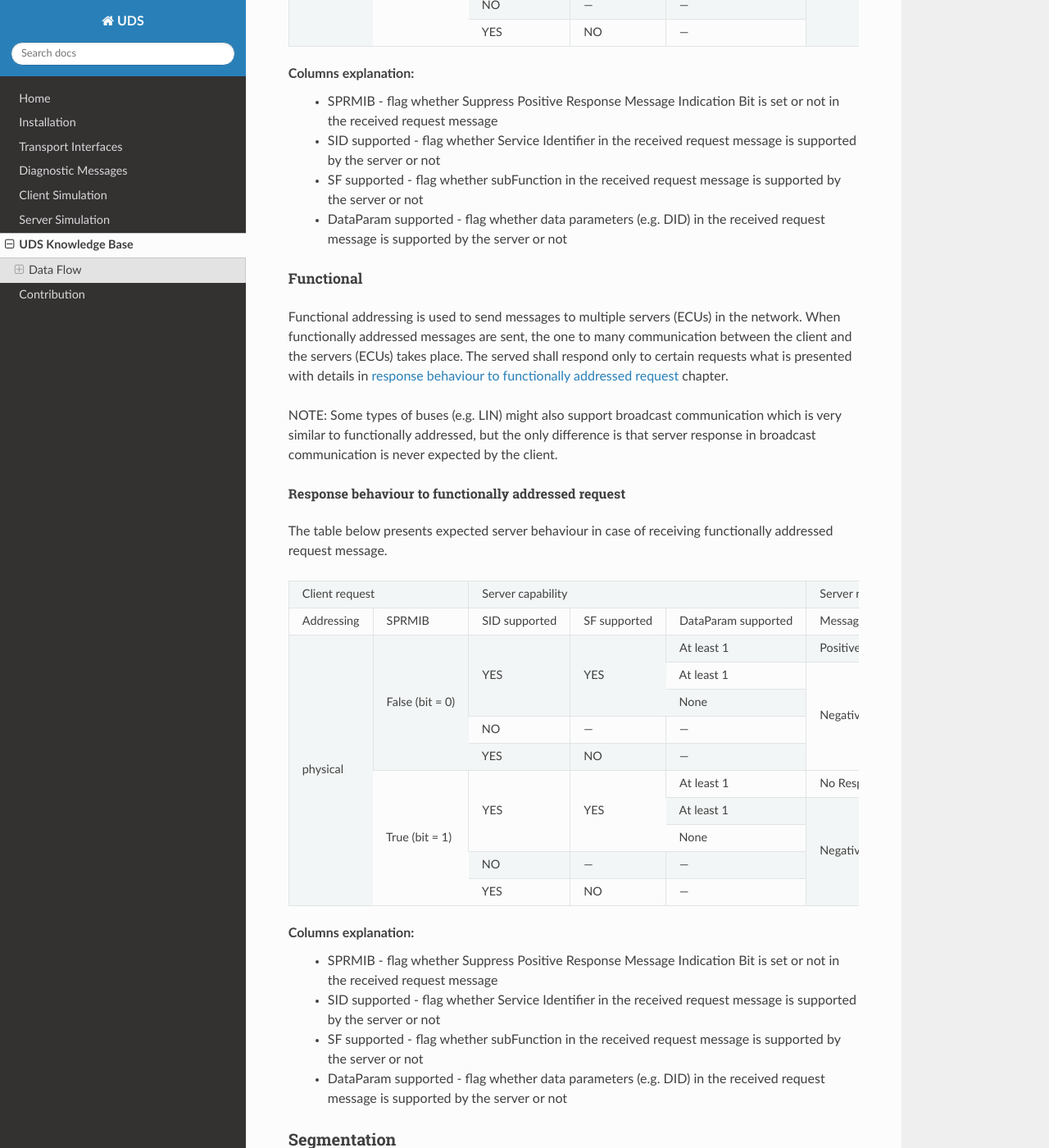
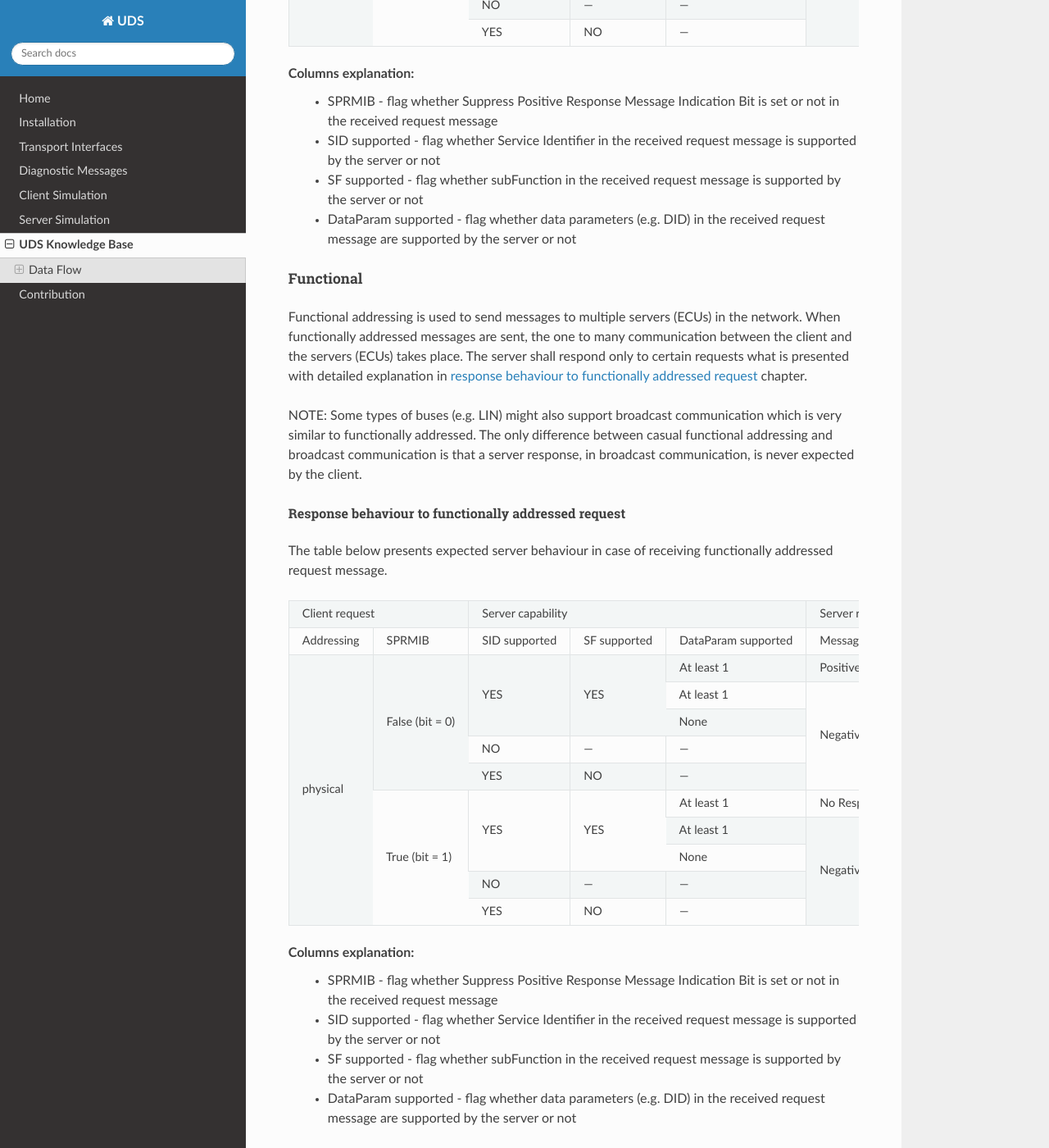
Before and after one commit to mdabrowski1990/uds, a Sphinx documentation site: the page built from docs/source/pages/knowledge_base.rst, in a window 1280 px wide and 1400 px high, scrolled down 1305 px. Shown: the whole window at 82% size. Built offline with Sphinx 7.4.7 and the Read the Docs theme 2.0.0, drawn with Linux system fonts in a browser that asks for light colours; some of the changed text lies outside the part shown.

Commit message:
Update knowledge_base.rst
review docs

```diff
--- a/docs/source/pages/knowledge_base.rst
+++ b/docs/source/pages/knowledge_base.rst
@@ -27,7 +27,7 @@
 Physical addressing is used to send a dedicated message to a certain server (ECU).
 When physically addressed messages are sent, the direct (point-to-point) communication between the client and
 the server takes place. The server shall respond to physically addressed request unless the request contains
-an information that response is not required what is presented with details in
+an information that response is not required what is presented with detailed explanation in
 `response behaviour to physically addressed request`_ chapter.
 
 NOTE: You do not need a direct physical connection between the client and the server to have physically addressed
@@ -67,7 +67,7 @@
  - SPRMIB - flag whether Suppress Positive Response Message Indication Bit is set or not in the received request message
  - SID supported - flag whether Service Identifier in the received request message is supported by the server or not
  - SF supported - flag whether subFunction in the received request message is supported by the server or not
- - DataParam supported - flag whether data parameters (e.g. DID) in the received request message is supported by
+ - DataParam supported - flag whether data parameters (e.g. DID) in the received request message are supported by
    the server or not
 
 
@@ -75,11 +75,12 @@
 ..........
 Functional addressing is used to send messages to multiple servers (ECUs) in the network.
 When functionally addressed messages are sent, the one to many communication between the client and
-the servers (ECUs) takes place. The served shall respond only to certain requests what is presented with details in
-`response behaviour to functionally addressed request`_ chapter.
+the servers (ECUs) takes place. The server shall respond only to certain requests what is presented with detailed
+explanation in `response behaviour to functionally addressed request`_ chapter.
 
 NOTE: Some types of buses (e.g. LIN) might also support broadcast communication which is very similar to functionally
-addressed, but the only difference is that server response in broadcast communication is never expected by the client.
+addressed. The only difference between casual functional addressing and broadcast communication is that a server
+response, in broadcast communication, is never expected by the client.
 
 Response behaviour to functionally addressed request
 ~~~~~~~~~~~~~~~~~~~~~~~~~~~~~~~~~~~~~~~~~~~~~~~~~~~~
@@ -115,7 +116,7 @@
  - SPRMIB - flag whether Suppress Positive Response Message Indication Bit is set or not in the received request message
  - SID supported - flag whether Service Identifier in the received request message is supported by the server or not
  - SF supported - flag whether subFunction in the received request message is supported by the server or not
- - DataParam supported - flag whether data parameters (e.g. DID) in the received request message is supported by
+ - DataParam supported - flag whether data parameters (e.g. DID) in the received request message are supported by
    the server or not
 
 
@@ -125,8 +126,9 @@
 Network Protocol Data Unit
 ''''''''''''''''''''''''''
 Network Protocol Data Unit (N_PDU) is a single packet which is transmitted during segmentation_ process of
-a `diagnostic service`_. Each `diagnostic service`_ consists of at least one N_PDU. There exists some N_PDUs which
-does not carry any `diagnostic service`_ data as they are used to control flow of other packets (e.g. Flow Control).
+a `diagnostic service`_. Each `diagnostic service`_ consists of at least one N_PDU. There are some N_PDUs which
+does not carry any `diagnostic service`_ data as they are used to control flow of other N_PDUs. Example of such N_PDU
+which carry no diagnostic data is Flow Control.
 
 Network Protocol Data Unit (N_PDU) consists of following fields:
  - `Network Address Information`_ (N_AI)
```
